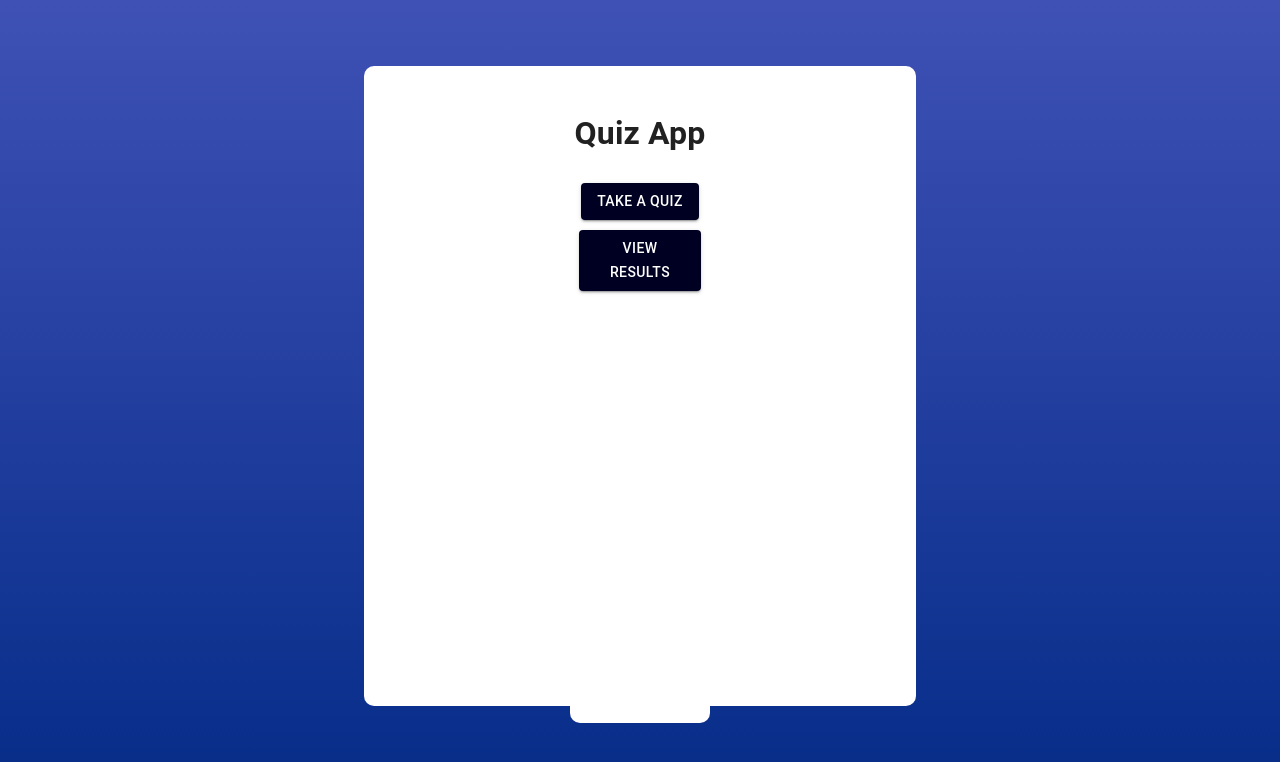
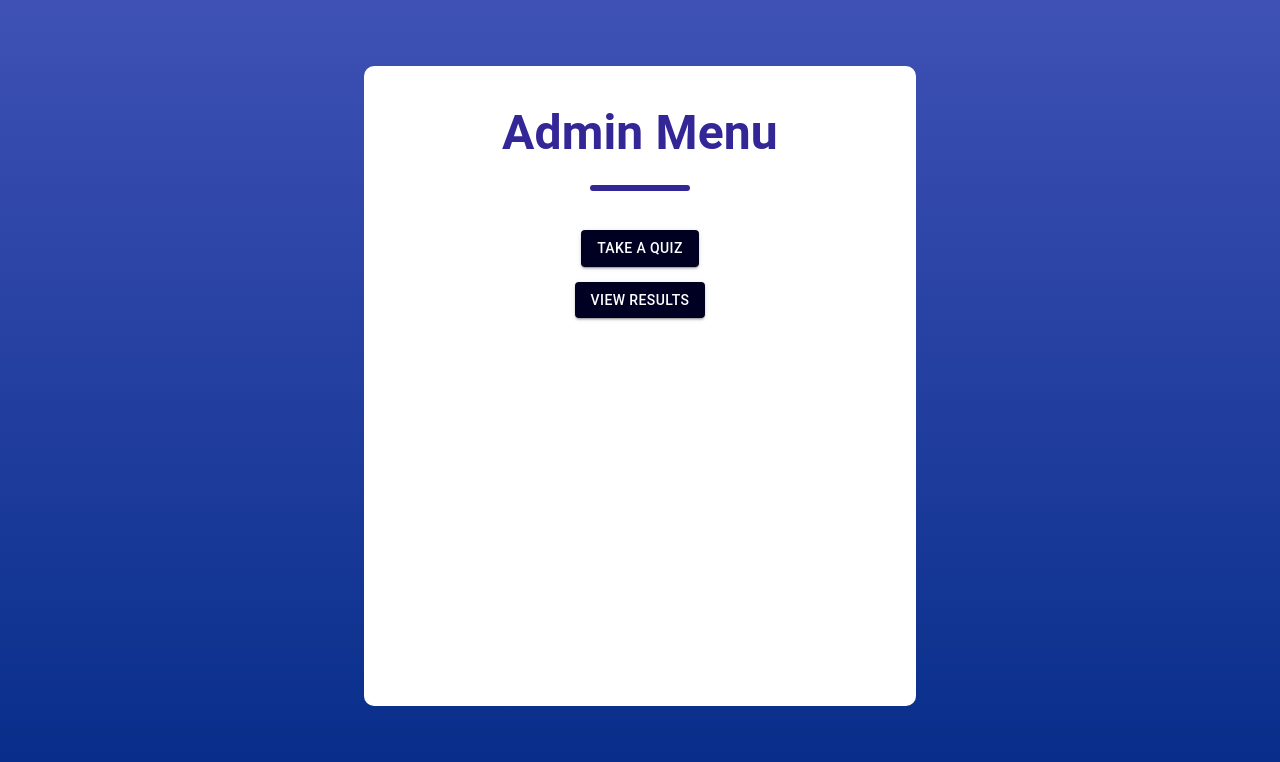
Before and after one commit to Pmacdon15/quizzes, a Next.js app in the folder client/: page /menuAdmin/1 in a window 1280 px wide. Shown: the top 762 px of the page. Built offline with nearby package versions, Linux system fonts and the light colour scheme.

Commit message:
Refactor menuAdmin page component

```diff
--- a/client/src/app/menuAdmin/[user_email]/page.jsx
+++ b/client/src/app/menuAdmin/[user_email]/page.jsx
@@ -1,60 +1,28 @@
 import Link from "next/link";
-import theme from "../../../theme";
 import { Button } from "@mui/material";
-import { ThemeProvider } from "@mui/material/styles";
-import CssBaseline from "@mui/material/CssBaseline";
-import Box from "@mui/material/Box";
-import Container from "@mui/material/Container";
+
+import "../../page.css";
 
 export default function menuAdmin({ params }) {
   const userEmail = decodeURIComponent(params.user_email);
   return (
-    <main>
-      <div
-        style={{
-          display: "flex",
-          justifyContent: "center",
-          alignItems: "center",
-        }}
-      >
-        <ThemeProvider theme={theme}>
-          <CssBaseline />
-          <Container maxWidth="sm">
-            <Box
-              sx={{
-                bgcolor: "#ffffff",
-                height: "80vh",
-                padding: "3%",
-                marginTop: "12%",
-                borderRadius: "10px",
-                display: "flex",
-                flexDirection: "column",
-                alignItems: "center",
-              }}
-            >
-              <h1>Quiz App</h1>
+    <div className="container">
+      <div className="header">
+        <div className="text">Admin Menu</div>
+        <div className="underline"></div>
+      </div>
+      <div className="submit-container">
       <Link href={`/quiz/${userEmail}`}>
-                <Button
-                  variant="contained"
-                  color="primary"
-                  style={{ margin: "5px" }}
-                >
+        <Button variant="contained" color="primary" style={{ margin: "5px" }}>
           Take A Quiz
         </Button>
       </Link>
       <Link href={`/results/${userEmail}`}>
-                <Button
-                  variant="contained"
-                  color="primary"
-                  style={{ margin: "5px" }}
-                >
+        <Button variant="contained" color="primary" style={{ margin: "5px" }}>
           View Results
         </Button>
       </Link>
-            </Box>
-          </Container>
-        </ThemeProvider>
       </div>
-    </main>
+    </div>
   );
 }
```
Lines whose indentation alone changed are shown as unchanged.
